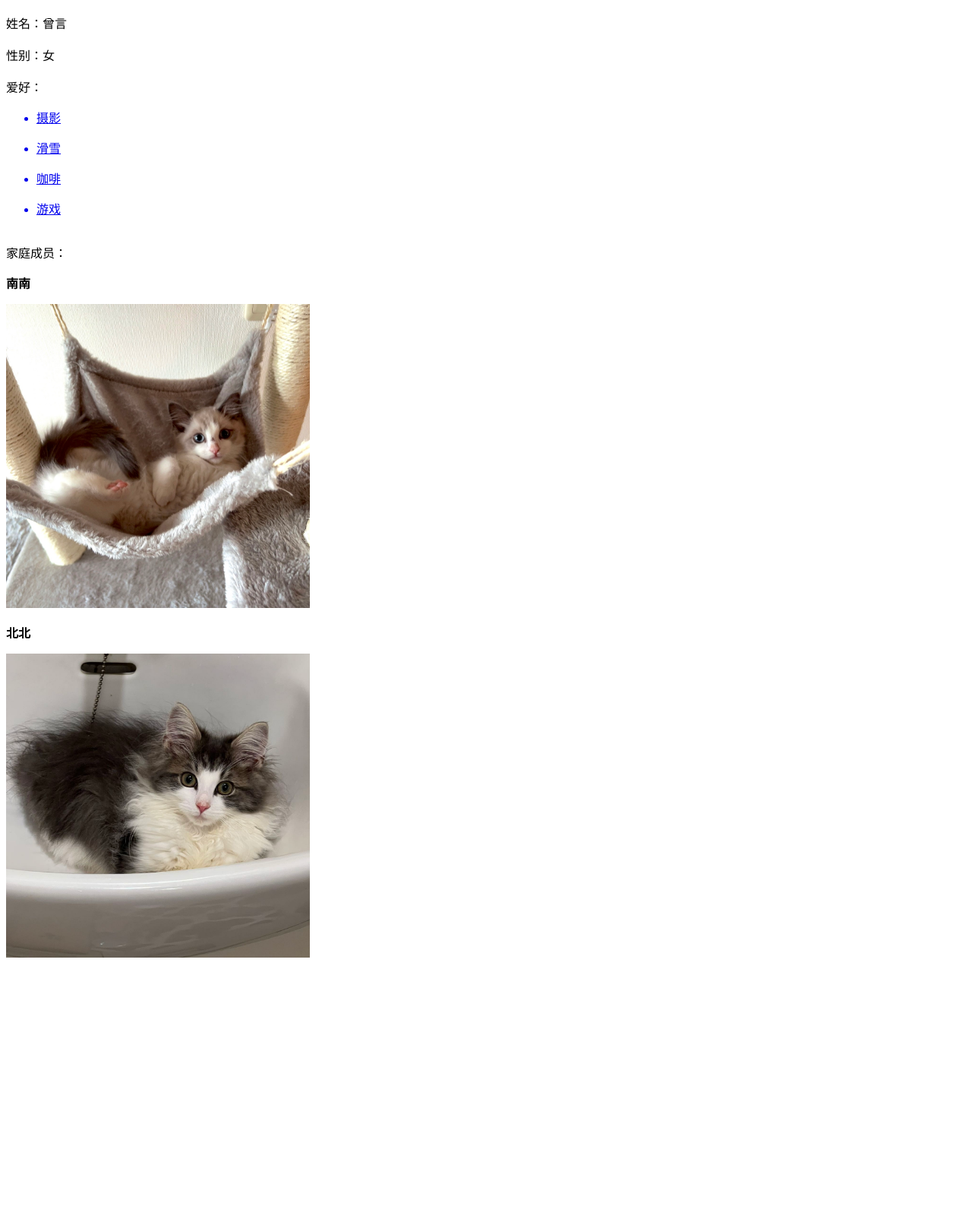
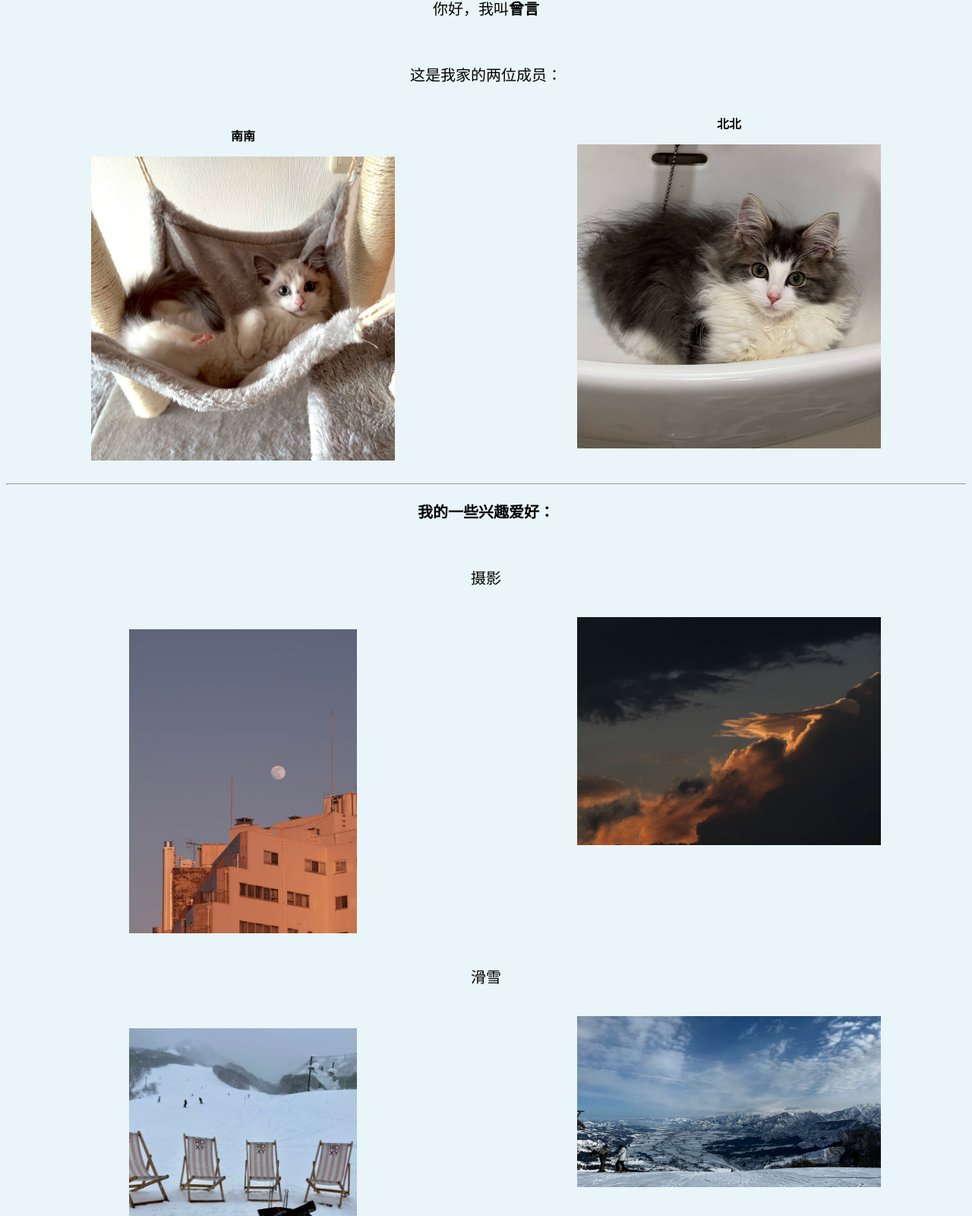
Before and after one commit to zengyan416/LHP-Practice, a plain HTML site: page index.html in a window 1280 px wide. Shown: the part 71-1671 px from the top of the page at 76% size. Before the commit the page ends 1351 px from the top, so only its background shows below. Drawn offline with Linux system fonts and the light colour scheme.

Commit message:
Update index.html

```diff
--- a/index.html
+++ b/index.html
@@ -3,49 +3,102 @@
 
 <head>
     <title>My page</title>
+    <style>
+        .word {
+            font-size: 20px;
+        }
+
+        body {
+            background-color: rgb(233, 245, 248);
+            text-align: center
+        }
+
+        .divcss5 {
+            margin: 0 auto;
+            width: 400px;
+            height: 100px;
+            border: 1px solid #000
+        }
+    </style>
 </head>
 
 <body>
-    <h1><b>自我介绍</b></h1>
-    <p>姓名：曾言
+    <!--开头-->
+    <div>
+    <h2><b>WELCOME TO MY PROTFOLIO</b></h2>
+    <p style="font-size:20px;">你好，我叫<b>曾言</b></p>
+        <br>
+        <p style="font-size:20px;">这是我家的两位成员：</p>
+
+        </b>
+        <br>
+
+        <div style="column-count: 2;">
+            <p><b>南南</b></p>
+            <img src="nan.jpeg" width="400px">
+            <p><b>北北</b></p>
+            <img src="bei.jpeg" width="400px">
+        </div>
+    <br>
+    <hr>
+    </div>
+
+    <!--兴趣爱好-->
+    <div>
+        <p class="word"><b>我的一些兴趣爱好：</b></p>
+        <br>
+        <p class="word">摄影</p>
+        <br>
+
+        <!--滑雪-->
+        <div style="column-count: 2;">
+            <p></p>
+            <img src="moon.jpeg" width="300px">
+            <p></p>
+            <img src="cloud.jpeg" width="400px">
+        </div>
+
+        <!--滑雪-->
+        <br>
+        <p class="word">滑雪</p>
+        <br>
+        <div style="column-count: 2;">
+            <p></p>
+            <img src="snow1.jpeg" width="300px">
+            <p></p>
+            <img src="snow2.jpeg" width="400px">
+        </div>
+
+        <!--游戏-->
+        <br>
+        <p class="word">游戏</p>
+        <br>
+        <div style="column-count: 2;">
+            <p></p>
+            <img src="game1.jpeg" width="400px">
+            <p></p>
+            <img src="game2.jpeg" width="400px">
+        </div>
         <br>
         <br>
-        性别：女
+        <!--填写-->
+        <form action="login" method="post">
+            <label for="username">Name :</label>
+            <input id="username" type="text" placeholder="admin" name="username" required>
             <br>
             <br>
-        爱好：
+            <label for="password">Password :</label>
+            <input id="password" type="password" name="password" required>
             <br>
-        <a href="Photograph.html" target="_blank">
-            <ul>
-                <li>摄影</li>
-            </ul>
-        <a href="Snowboard.html" target="_blank">
-                <ul>
-                    <li>滑雪</li>
-                </ul>
-            </a>
-            <a href="Coffee.html" target="_blank">
-                <ul>
-                    <li>咖啡</li>
-                </ul>
-            </a>
-            <a href="Game.html" target="_blank">
-                <ul>
-                    <li>游戏</li>
-                </ul>
-            </a>
             <br>
-        家庭成员：
+            <label for="question">任何问题 :</label>
+            <textarea></textarea>
             <br>
-        <p><b>南南</b></p>
-        <img title="她叫南南" src="nan.jpeg" width="400px" alt=她叫南南　>
             <br>
-        <p><b>北北</b></p>
-        <img title="她叫北北" src="bei.jpeg" width="400px" alt=他叫北北>
-        <br>
+            <input type="submit">
+        </form>
+    <hr>
+    <div>
+</body>
 
-
-    </p>
-
-</body>
 </html>
```
Lines whose indentation alone changed are shown as unchanged.
